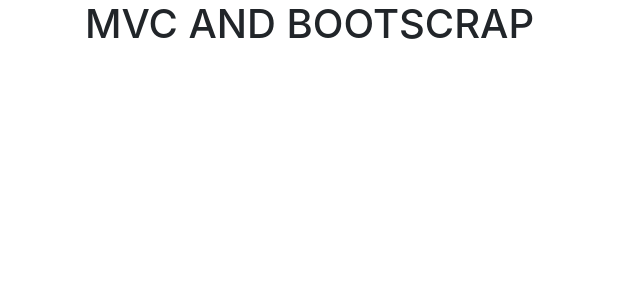
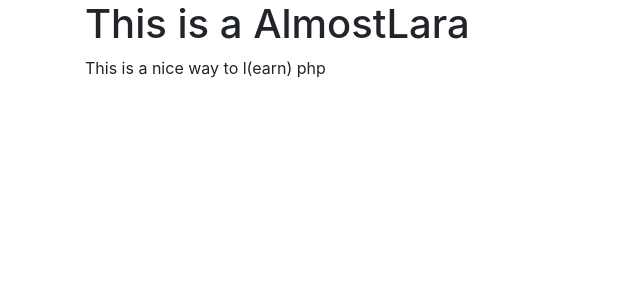
Before and after one commit to edmundas3945/almost_lara, a PHP site: page / in a window 1280 px wide. Shown: the top 300 px of the page, without its empty margins (0-640 px from the left). Run offline with PHP 8.4, Linux system fonts and the light colour scheme.

Commit message:
testing params in the home page

```diff
--- a/view/home.php
+++ b/view/home.php
@@ -1,2 +1,3 @@
 
-    <h1>MVC AND BOOTSCRAP</h1>
+    <h1>This is a <?php echo $name ?></h1>
+    <p><?php echo $subTitle ?></p>
```
